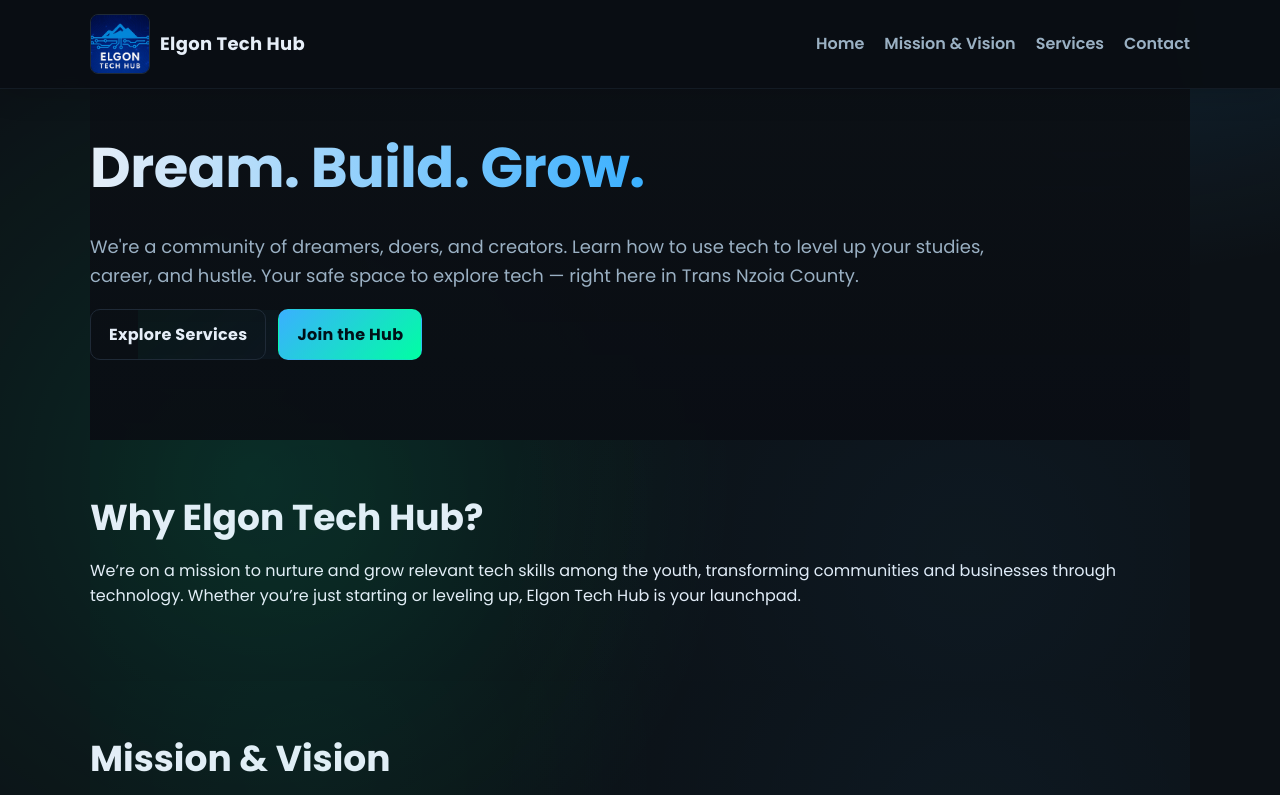
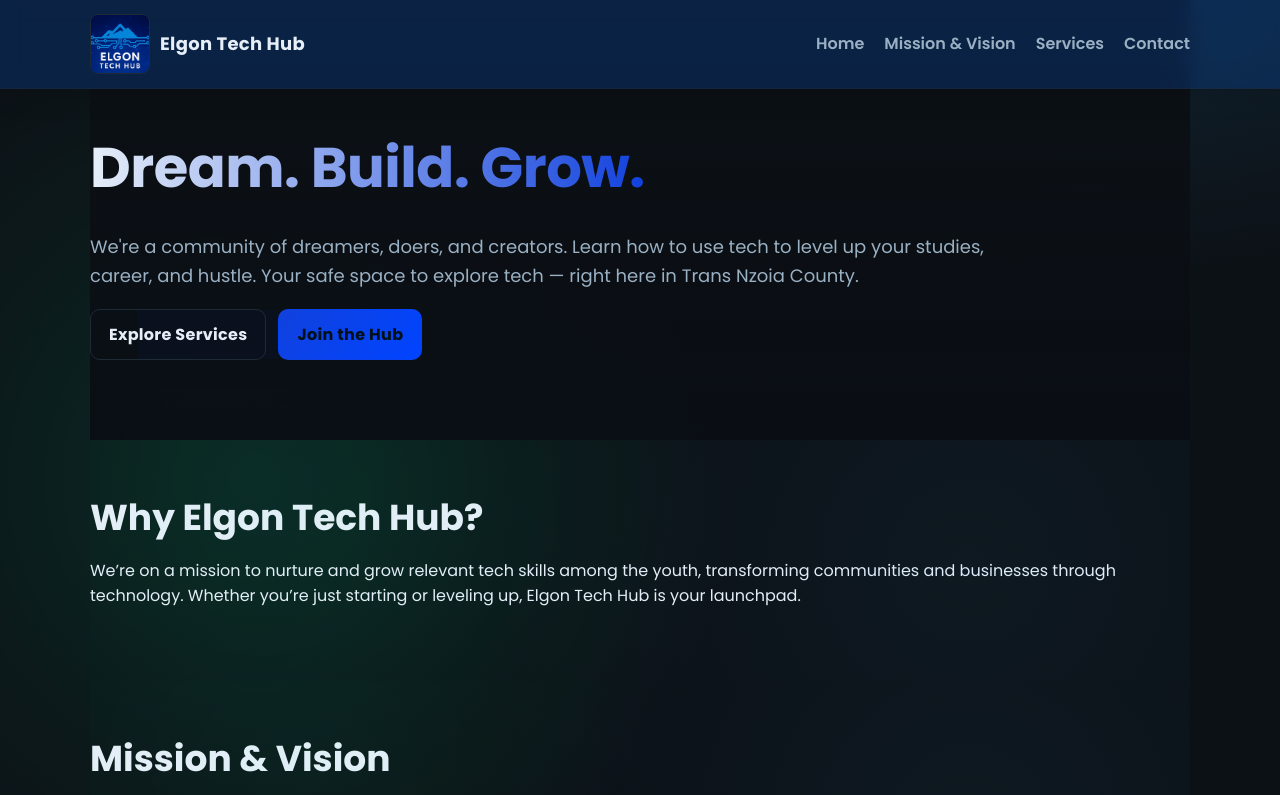
Before and after one commit to TheePoseidon/elgon-tech-hub, a website: page public/index.html in a window 1280 px wide. Shown: the top 795 px of the page. Drawn offline with Linux system fonts and the light colour scheme.

Commit message:
colour update

```diff
--- a/public/style.css
+++ b/public/style.css
@@ -3,16 +3,16 @@
     --surface: #121923;
     --text: #e6eef8;
     --muted: #9ab0c3;
-    --primary: #3ab0ff;
-    --primary-700: #0e8cdf;
-    --accent: #00ffa3;
+    --primary: #1141dd;
+    --primary-700: #0e3fdf;
+    --accent: #0044ff;
     --card: #0f1520;
     --border: #1f2a37;
 
     /* Glass effect variables */
-    --glass-bg: rgba(15, 23, 42, 0.6);
-    --glass-border: rgba(255, 255, 255, 0.08);
-    --glass-shadow: 0 8px 32px rgba(0, 0, 0, 0.2);
+    --glass-bg: rgba(7, 49, 146, 0.6);
+    --glass-border: rgb(6, 48, 185);
+    --glass-shadow: 0 8px 32px rgba(41, 12, 209, 0.452);
 }
 
 * {
@@ -58,7 +58,7 @@ body.menu-open {
 }
 
 .site-header {
-    background: rgba(10, 14, 20, 0.95);
+    background: rgba(9, 83, 194, 0.267);
     position: fixed;
     top: 0;
     left: 0;
```
